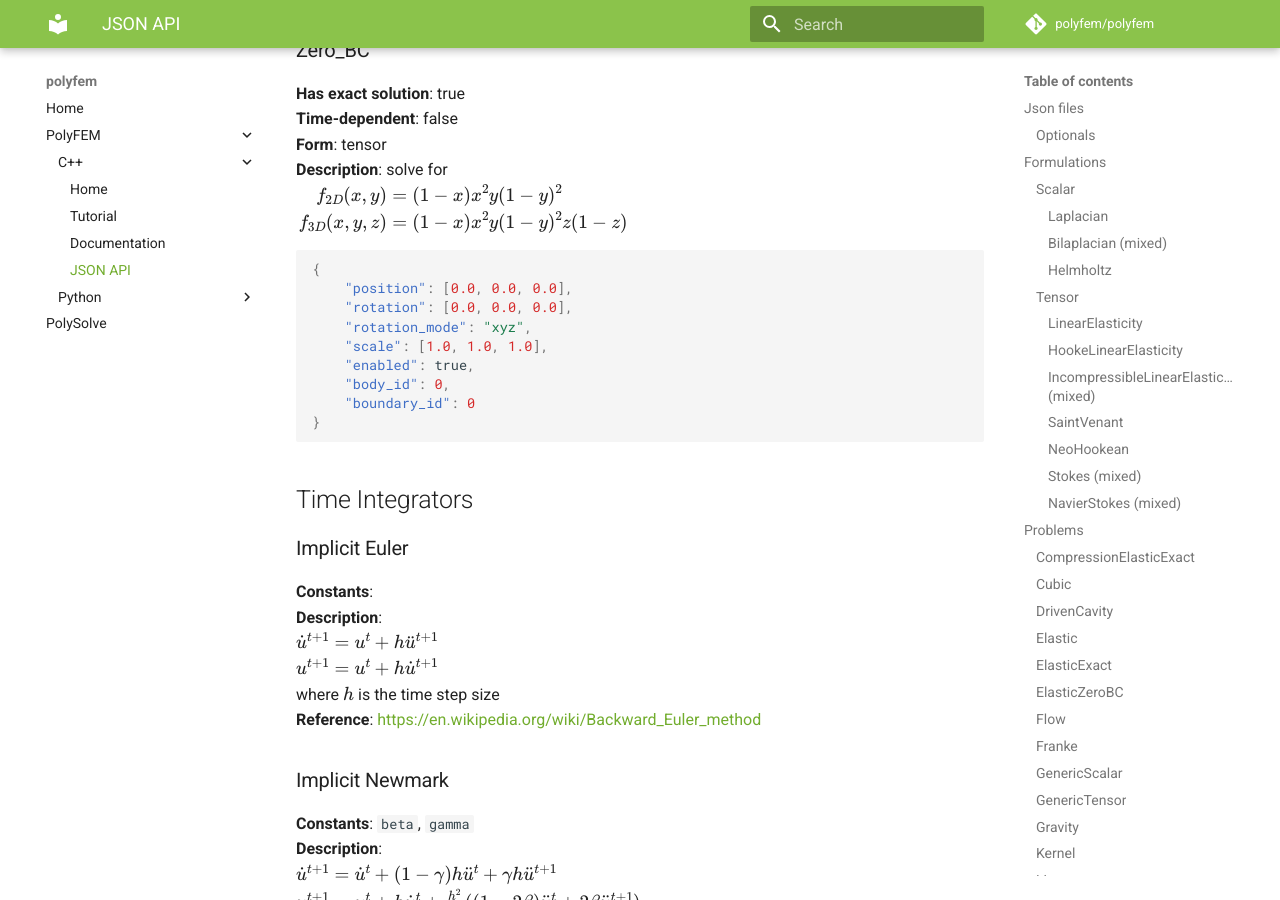
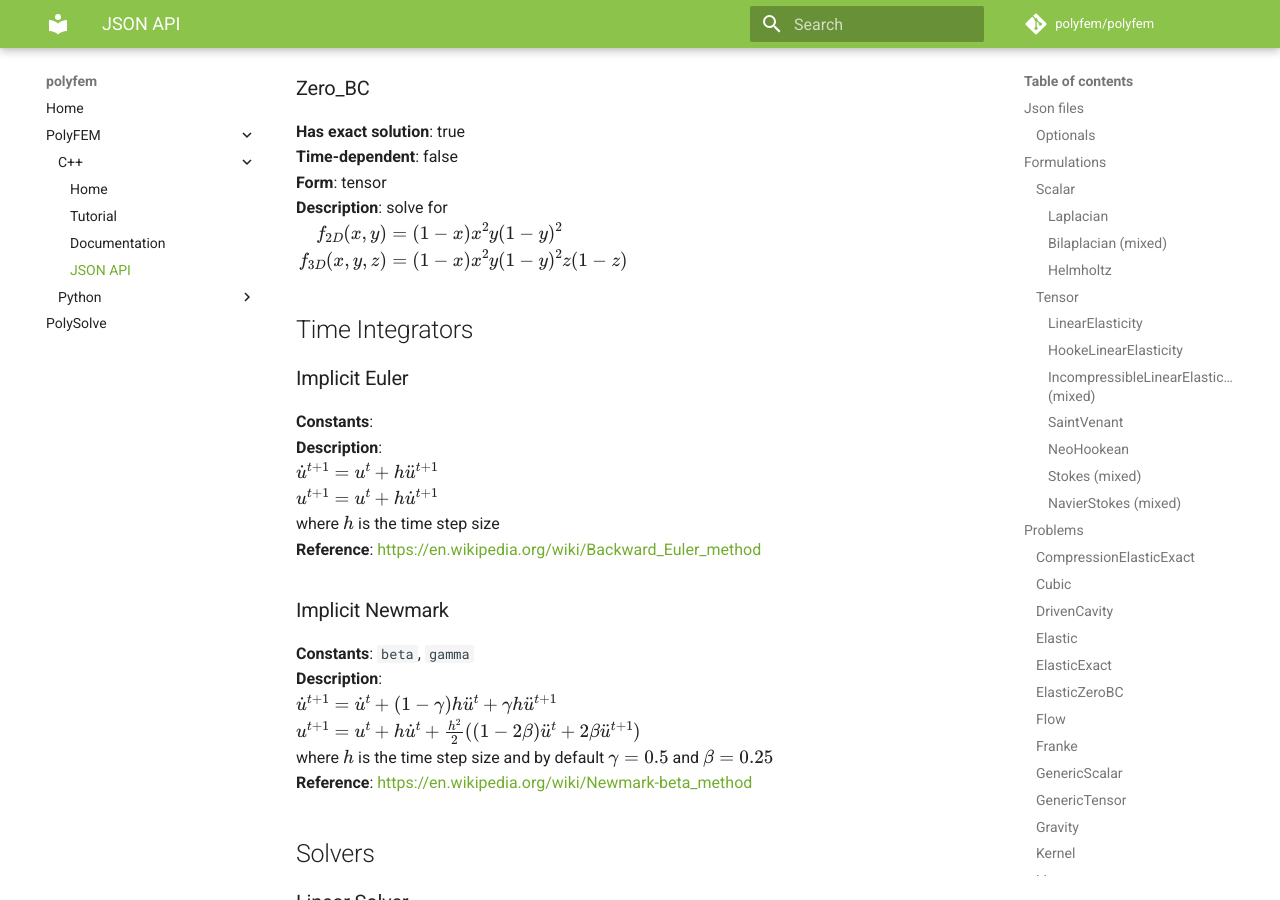
Before and after one commit to polyfem/polyfem.github.io, an MkDocs documentation site: the page built from docs/documentation.md, in a window 1280 px wide and 900 px high, scrolled down 11485 px. Built offline with MkDocs 1.6.1 and Material for MkDocs 9.7.7, drawn with Linux system fonts in a browser that asks for light colours; formulas are drawn with MathJax 3; comment, search, counter and statistics services are not loaded; some of the changed text lies outside the part shown.

````diff
--- a/docs/documentation.md
+++ b/docs/documentation.md
@@ -473,18 +475,6 @@ f_{2D}(x,y) &= (1 - x)  x^2 y (1-y)^2\\
 f_{3D}(x,y,z) &= (1 - x)  x^2 y (1-y)^2 z (1 - z)
 \end{align}$
 
-```json
-{
-    "position": [0.0, 0.0, 0.0],
-    "rotation": [0.0, 0.0, 0.0],
-    "rotation_mode": "xyz",
-    "scale": [1.0, 1.0, 1.0],
-    "enabled": true,
-    "body_id": 0,
-    "boundary_id": 0
-}
-```
-
 Time Integrators
 ----------------
 
````
Also changed, not shown: other parts of docs/documentation.md (+4 -2 lines), docs/tutorial.md (+18 -0 lines), docs/img/paraview.png (added), docs/img/paraview@0.5x.png (added), 1 other file.
